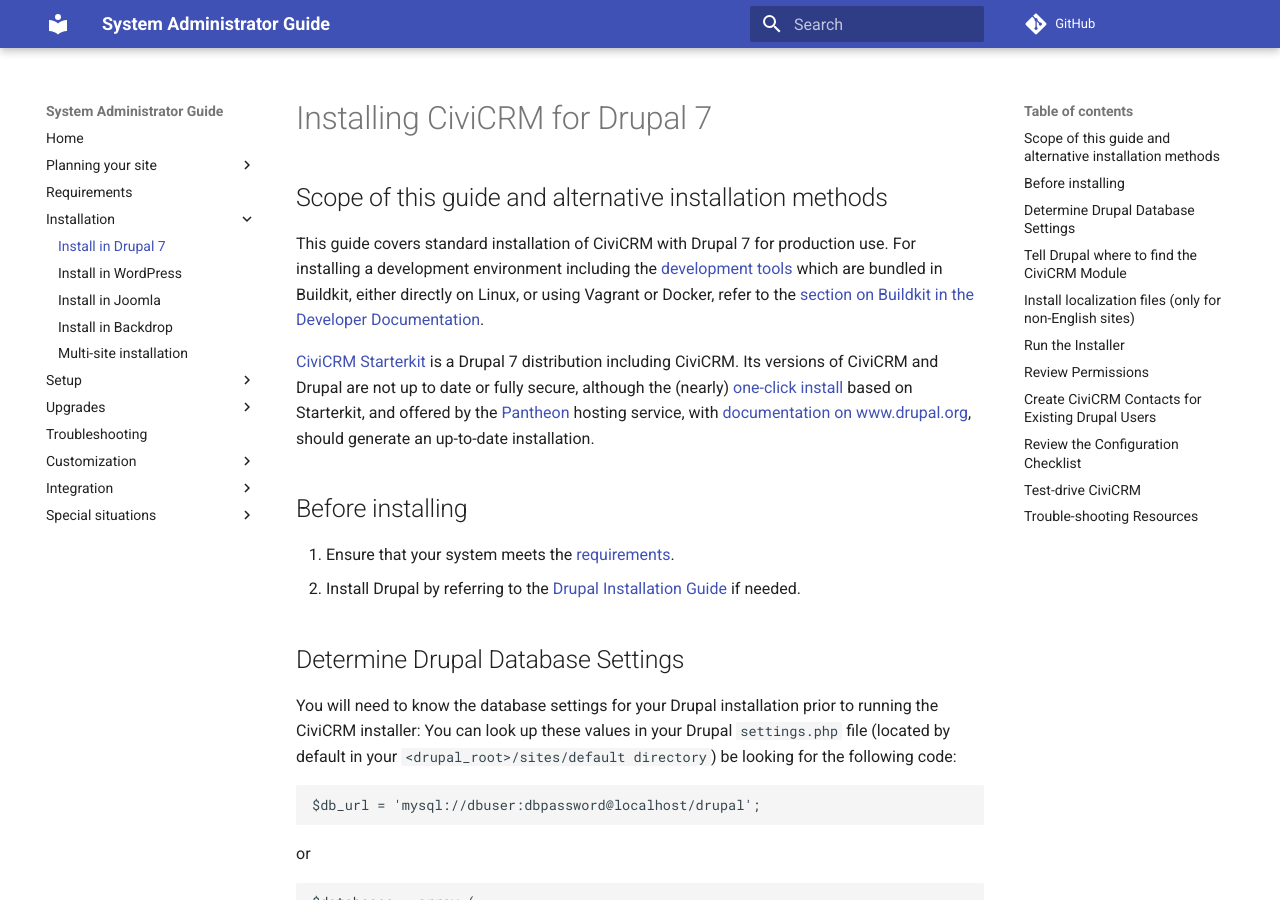
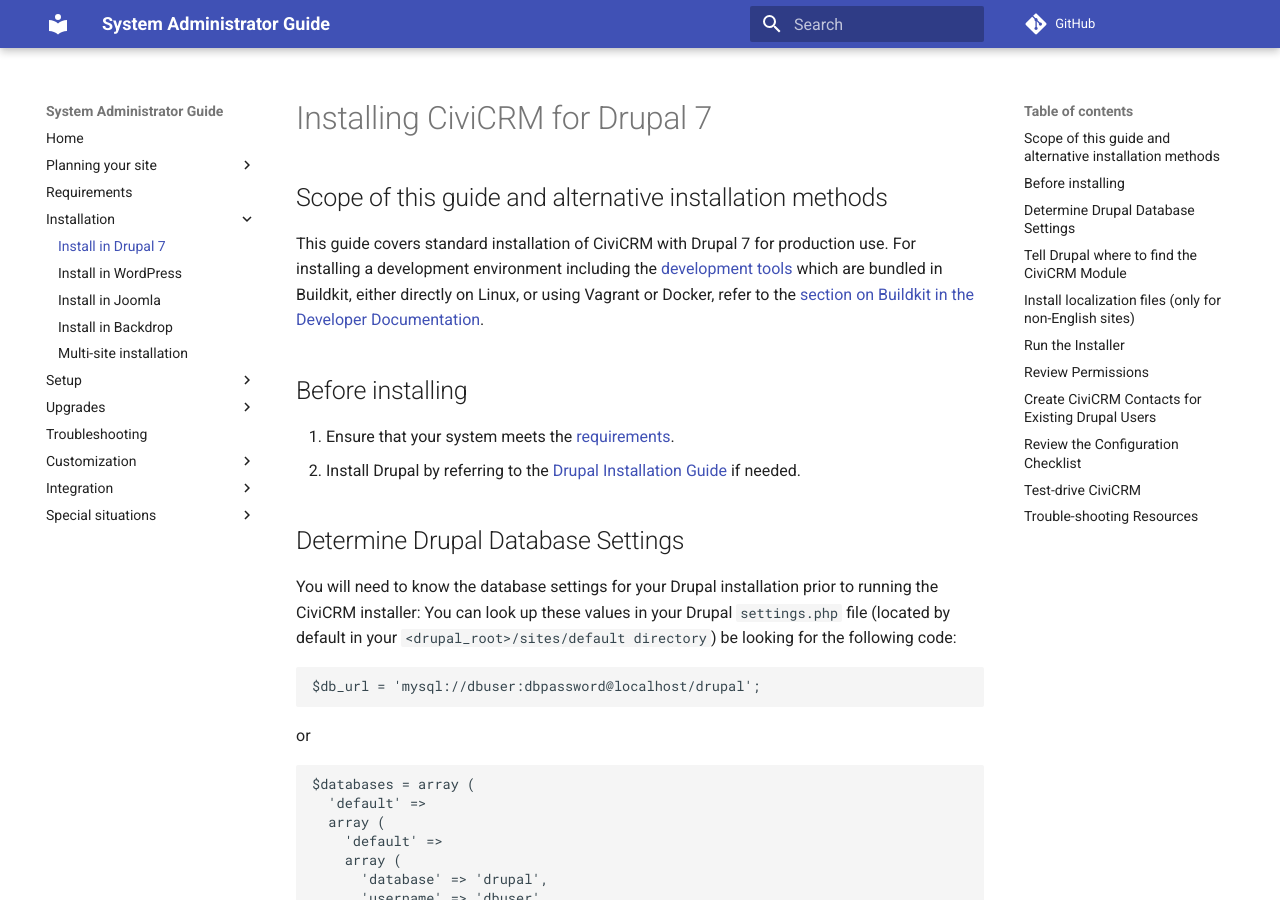
Before and after one commit to civicrm/civicrm-sysadmin-guide, an MkDocs documentation site: the page built from docs/install/drupal7.md, in a window 1280 px wide and 900 px high. Built offline with MkDocs 1.6.1 and Material for MkDocs 9.7.7, drawn with Linux system fonts in a browser that asks for light colours; comment, search, counter and statistics services are not loaded; old or Windows-style settings are respelled for this version of MkDocs.

Commit message:
Remove paragraph about Pantheon / Starterkit

```diff
--- a/docs/install/drupal7.md
+++ b/docs/install/drupal7.md
@@ -3,8 +3,6 @@
 ## Scope of this guide and alternative installation methods
 
 This guide covers standard installation of CiviCRM with Drupal 7 for production use. For installing a development environment including the [development tools](https://docs.civicrm.org/dev/en/latest/tools/) which are bundled in Buildkit, either directly on Linux, or using Vagrant or Docker, refer to the [section on Buildkit in the Developer Documentation](https://docs.civicrm.org/dev/en/latest/tools/buildkit/).
-
-[CiviCRM Starterkit](https://www.drupal.org/project/civicrm_starterkit) is a Drupal 7 distribution including CiviCRM. Its versions of CiviCRM and Drupal are not up to date or fully secure, although the (nearly) [one-click install](https://dashboard.pantheon.io/products/civicrm_starterkit/spinup) based on Starterkit, and offered by the [Pantheon](https://pantheon.io/) hosting service, with [documentation on www.drupal.org](https://www.drupal.org/node/1694794), should generate an up-to-date installation.
 
 ## Before installing
 
```
